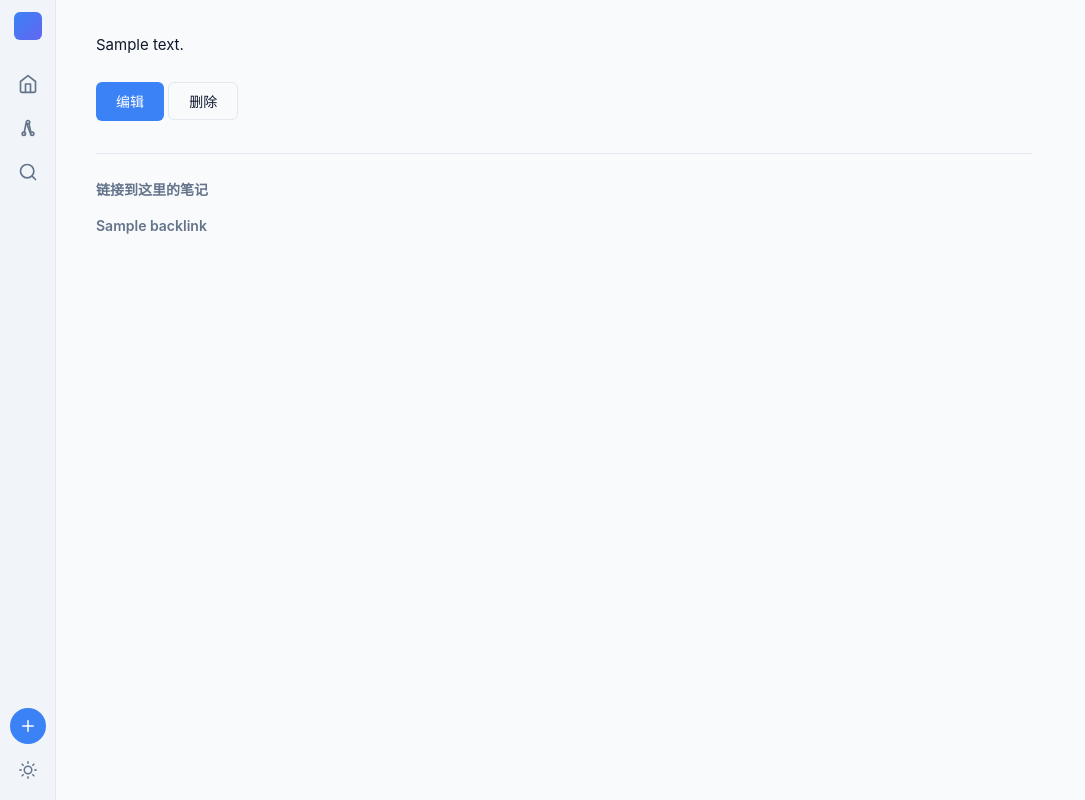
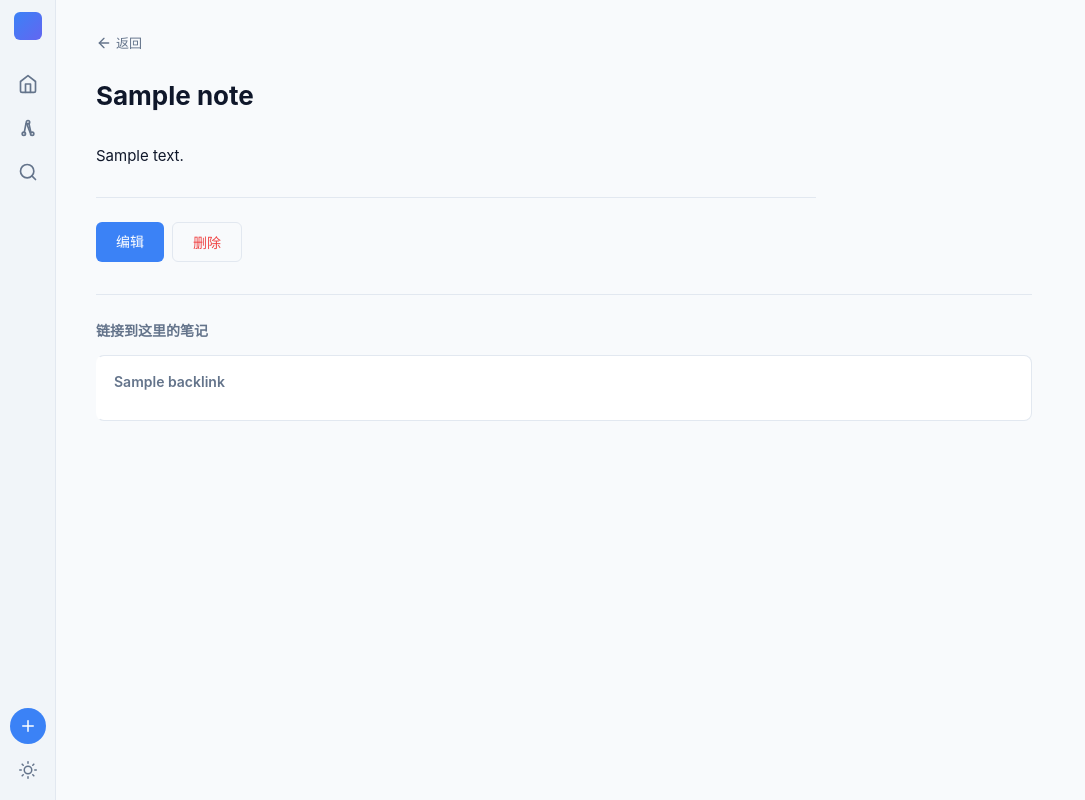
Before and after one commit to beggar11/person_learnning, a Python web app: template templates/note_detail.html in a window 1280 px wide. Shown: the whole page, without its empty margins (0-1085 px from the left). Run offline with Jinja, Linux system fonts and the light colour scheme; the template is opened without the code that fills it: most values are stand-ins (such as "Sample title", 1, 10 or a date in 2020); some libraries are stand-ins or nearby versions.

Commit message:
feat: redesign note detail page with prose styling and back-link
Co-Authored-By: Claude Opus 4.7 <noreply@anthropic.com>

```diff
--- a/templates/note_detail.html
+++ b/templates/note_detail.html
@@ -2,13 +2,22 @@
 {% block title %}{{ note.title }} - Knowledge Base{% endblock %}
 {% block content %}
 
-<div class="note-content">
-    {{ note.html_content | safe if note.html_content else note.content }}
-</div>
+<div class="note-detail">
+    <a href="/" class="back-link">
+        <svg viewBox="0 0 24 24" fill="none" stroke="currentColor" stroke-width="2" stroke-linecap="round" stroke-linejoin="round"><line x1="19" y1="12" x2="5" y2="12"/><polyline points="12 19 5 12 12 5"/></svg>
+        返回
+    </a>
 
-<div style="margin-top: 24px;">
-    <a href="/note/{{ note.slug }}/edit" class="btn">编辑</a>
-    <button class="btn btn-ghost" onclick="if(confirm('删除？')){fetch('/api/notes/{{ note.id }}/delete',{method:'POST'}).then(()=>location.href='/')}">删除</button>
+    <h1 class="note-title">{{ note.title }}</h1>
+
+    <div class="prose">
+        {{ note.html_content | safe if note.html_content else note.content }}
+    </div>
+
+    <div class="actions">
+        <a href="/note/{{ note.slug }}/edit" class="btn">编辑</a>
+        <button class="btn btn-danger" onclick="if(confirm('确定删除？')){fetch('/api/notes/{{ note.id }}/delete',{method:'POST'}).then(()=>location.href='/')}">删除</button>
+    </div>
 </div>
 
 {% if backlinks %}
@@ -16,7 +25,7 @@
     <h3>链接到这里的笔记</h3>
     <div class="note-list" style="margin-top: 12px;">
         {% for bl in backlinks %}
-        <a href="/note/{{ bl.slug }}" class="note-item">
+        <a href="/note/{{ bl.slug }}" class="note-card">
             <h3>{{ bl.title }}</h3>
         </a>
         {% endfor %}
```
